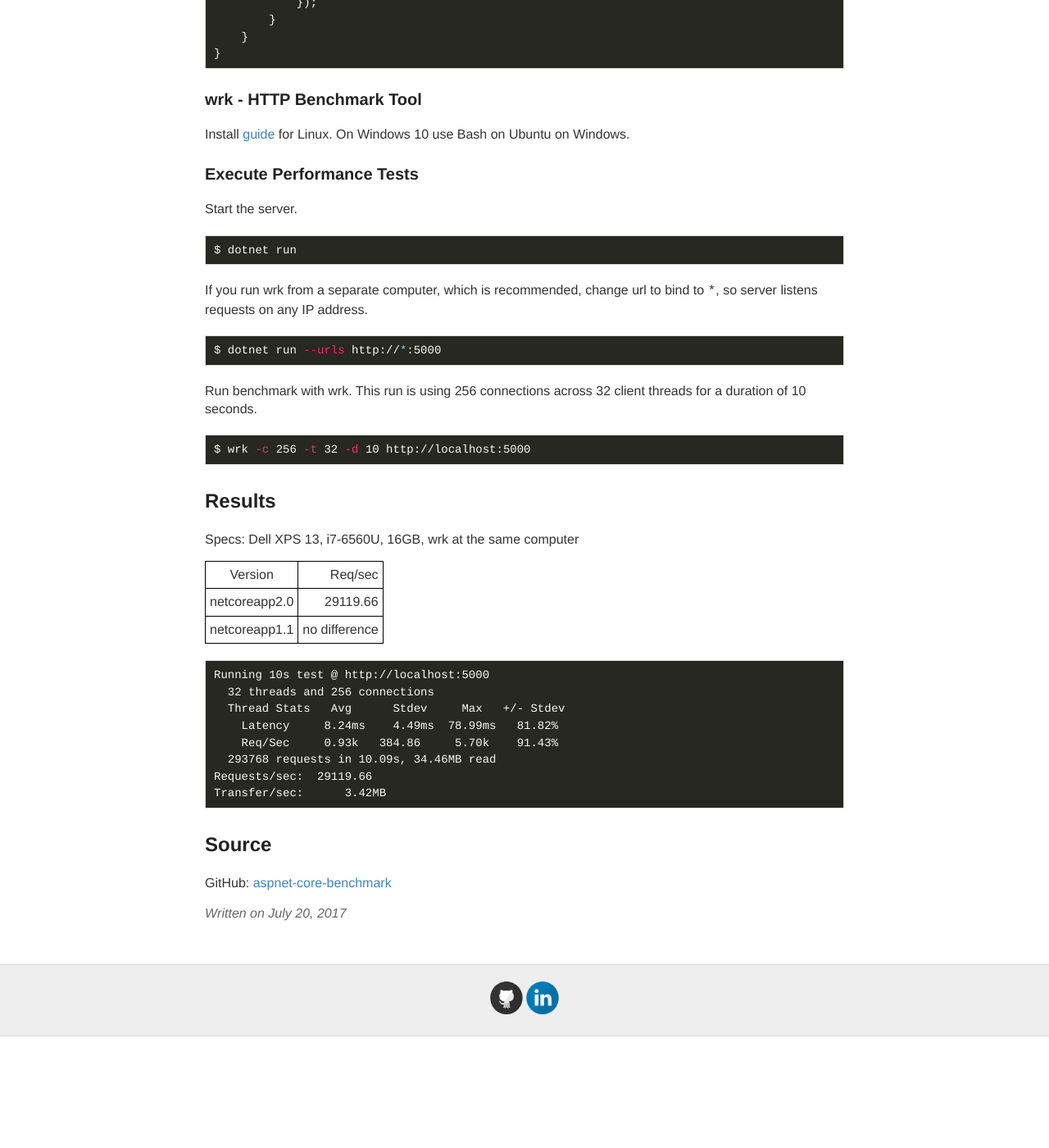
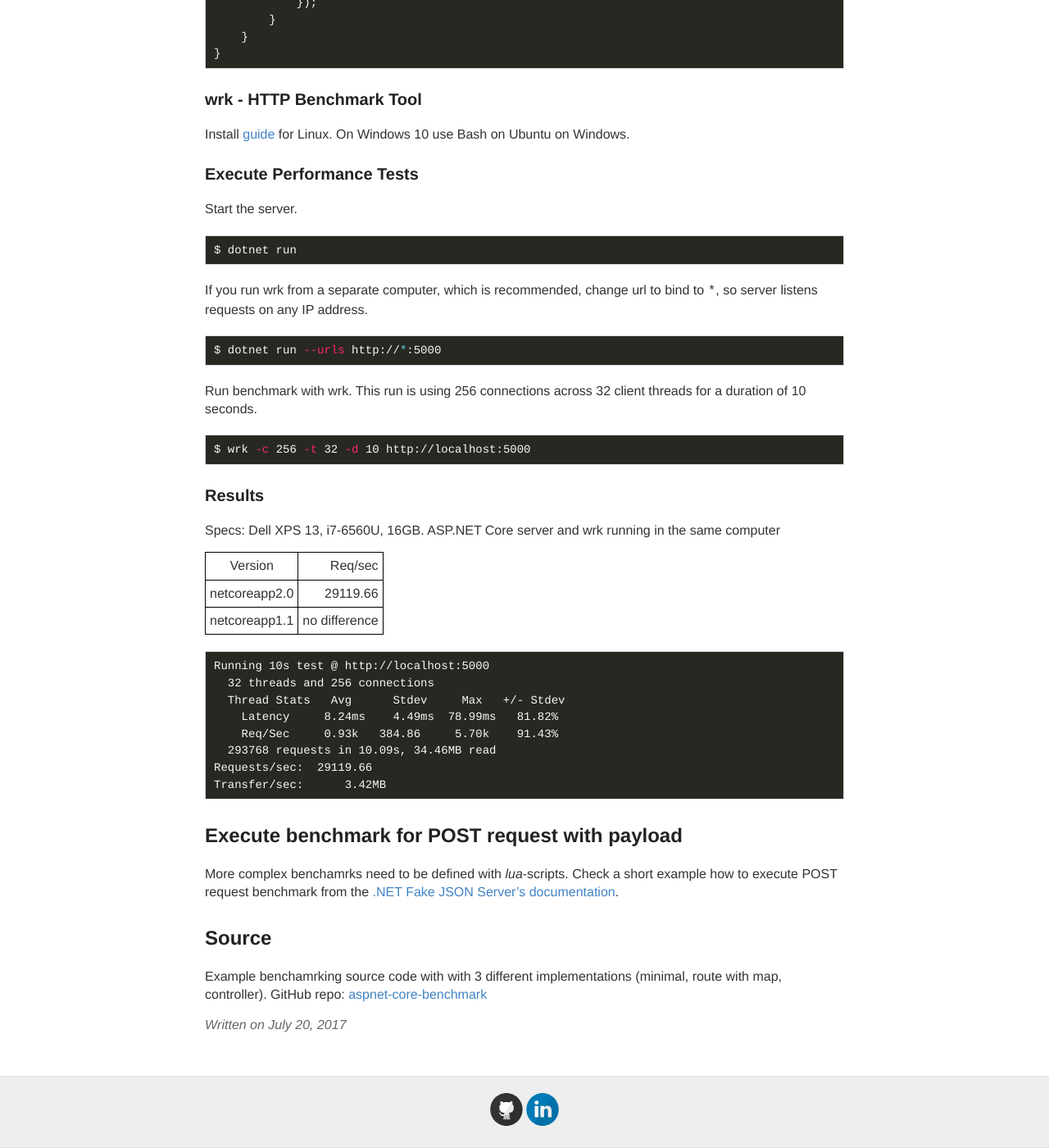
Before and after one commit to ttu/ttu.github.io, a Jekyll site: the page built from _posts/2017-7-20-aspnet-core-performance-tests-wrk.md, in a window 1280 px wide and 1400 px high, scrolled down 1052 px. Shown: the whole window at 82% size. Built offline with Jekyll 4.4.1, drawn with Linux system fonts in a browser that asks for light colours; comment, search, counter and statistics services are not loaded; before the commit the page ends 2316 px from its top, so only the background shows below that.

Commit message:
Add post request link to benchmark post

````diff
--- a/_posts/2017-7-20-aspnet-core-performance-tests-wrk.md
+++ b/_posts/2017-7-20-aspnet-core-performance-tests-wrk.md
@@ -73,9 +73,9 @@ Run benchmark with wrk. This run is using 256 connections across 32 client threa
 $ wrk -c 256 -t 32 -d 10 http://localhost:5000
 ```
 
-## Results
+### Results
 
-Specs: Dell XPS 13, i7-6560U, 16GB, wrk at the same computer
+Specs: Dell XPS 13, i7-6560U, 16GB. ASP.NET Core server and wrk running in the same computer
 
 Version|Req/sec
 ---|---:
@@ -93,6 +93,10 @@ Requests/sec:  29119.66
 Transfer/sec:      3.42MB
 ```
 
+## Execute benchmark for POST request with payload
+
+More complex benchamrks need to be defined with _lua_-scripts. Check a short example how to execute POST request benchmark from the [.NET Fake JSON Server's documentation](https://github.com/ttu/dotnet-fake-json-server/blob/master/BenchmarkWrk.md).
+
 ## Source
 
-GitHub: [aspnet-core-benchmark](https://github.com/ttu/aspnet-core-benchmark)
+Example benchamrking source code with with 3 different implementations (minimal, route with map, controller). GitHub repo: [aspnet-core-benchmark](https://github.com/ttu/aspnet-core-benchmark)
````
